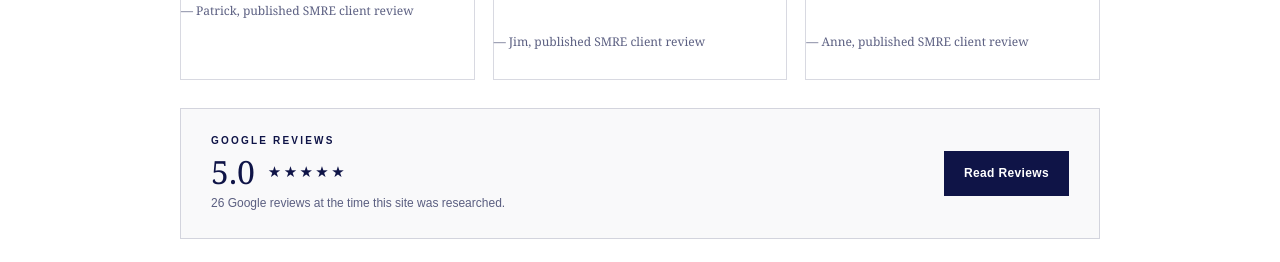
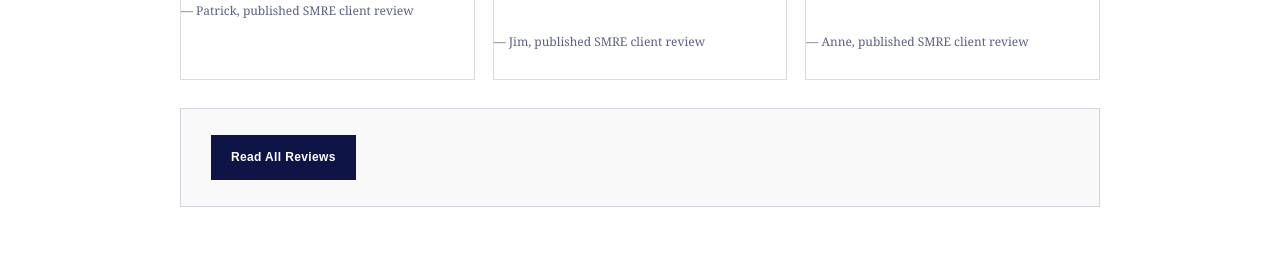
Before and after one commit to pierrenavarre1/smre, a Next.js app: page /about in a window 1280 px wide. Shown: the part 2200-2462 px from the top of the page. Built offline with nearby package versions, Linux system fonts and the light colour scheme.

Commit message:
Refine About page client reviews layout

```diff
--- a/app/about/page.tsx
+++ b/app/about/page.tsx
@@ -41,12 +41,7 @@ export default function About(){return <>
   </div>
 
   <div className="about-google-review">
-    <div className="about-google-copy">
-      <p className="eyebrow">GOOGLE REVIEWS</p>
-      <div className="about-google-score"><strong>5.0</strong><span className="about-google-stars" aria-label="5 out of 5 stars">★★★★★</span></div>
-      <p>26 Google reviews at the time this site was researched.</p>
-    </div>
-    <a className="button button-dark" href="/testimonials">Read Reviews</a>
+    <a className="button button-dark" href="/testimonials">Read All Reviews</a>
   </div>
 </section>
 </>}
```
